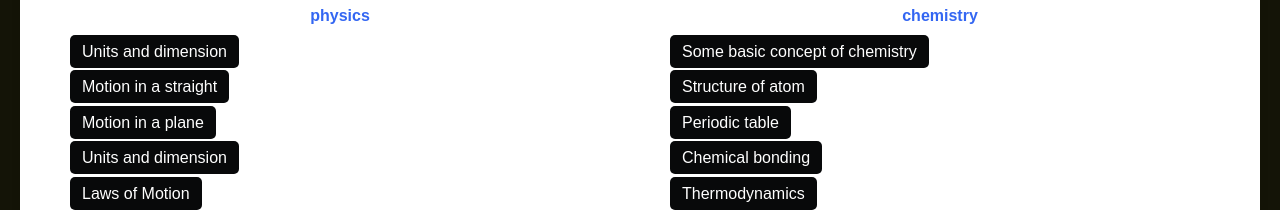
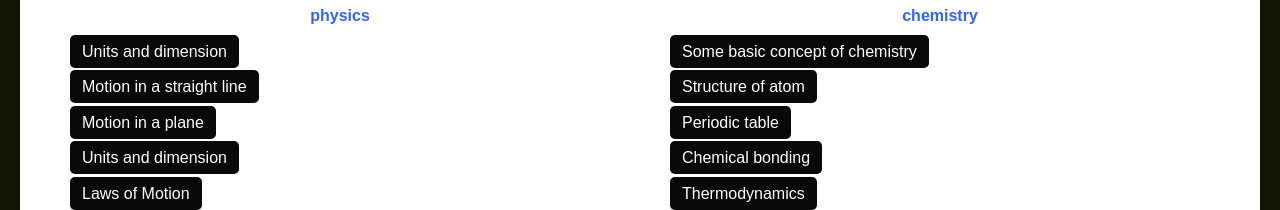
Before and after one commit to NIDHI-KUMARI34/my-website, a plain HTML site: page index.html in a window 1280 px wide. Shown: the part 476-686 px from the top of the page. Drawn offline with Linux system fonts and the light colour scheme.

Commit message:
Update index.html

```diff
--- a/index.html
+++ b/index.html
@@ -40,7 +40,7 @@
                     <h4>physics</h4>
                     <ul>
                         <li><a href="pdfs/class10-math-chapter1.pdf" download>Units and dimension</a></li>
-                        <li><a href="pdfs/class10-math-chapter2.pdf" download>Motion in a straight</a></li>
+                        <li><a href="pdfs/class10-math-chapter2.pdf" download>Motion in a straight line</a></li>
                         <li><a href="pdfs/class10-math-chapter1.pdf" download>Motion in a plane</a></li>
                         <li><a href="pdfs/class10-math-chapter1.pdf" download>Units and dimension</a></li>
                         <li><a href="pdfs/class10-math-chapter1.pdf" download>Laws of Motion</a></li>
```
